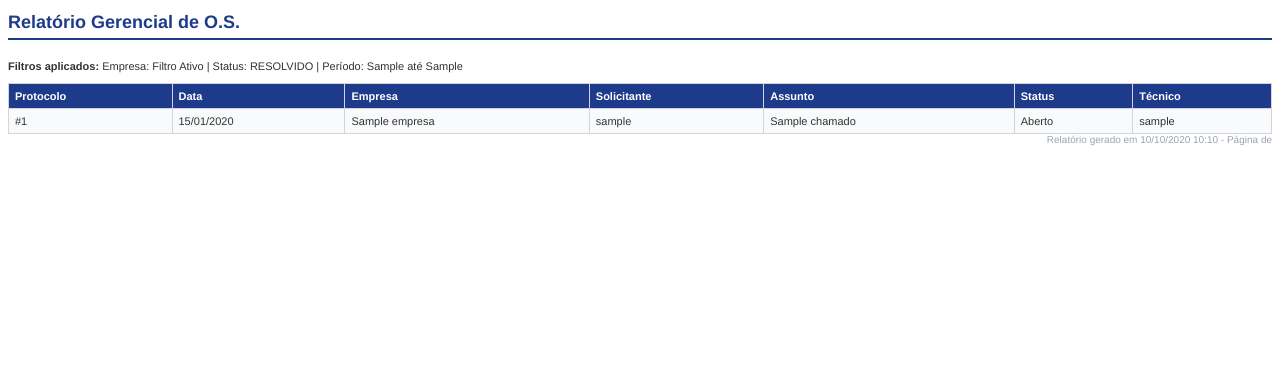
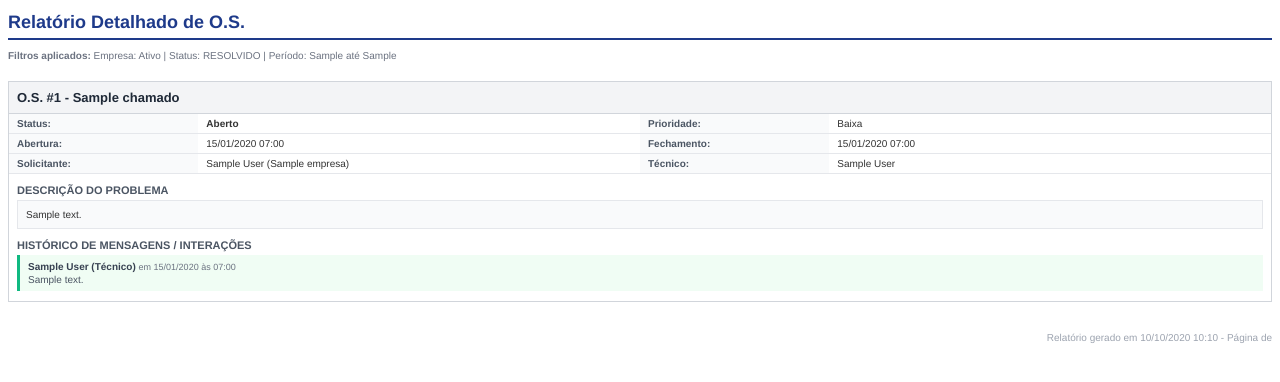
Before and after one commit to mod64bits/modos, a Django app: template templates/orders/relatorio_pdf.html in a window 1280 px wide. Shown: the top 382 px of the page. Run offline with Django 5.2, Linux system fonts and the light colour scheme; tables that the repository leaves empty hold one stand-in row (values such as "Sample post"); the template is opened without the code that fills it: values that come from a table or form of the project are taken from there, most other values are stand-ins (such as "Sample title", 1, 10 or a date in 2020); parts of the project's set-up code (start-up, migrations or seed data) failed here and were passed over; some libraries are stand-ins or nearby versions.

Commit message:
refatoracao de relatorio

```diff
--- a/modos/settings.py
+++ b/modos/settings.py
@@ -24,7 +24,7 @@ BASE_DIR = Path(__file__).resolve().parent.parent
 SECRET_KEY = "django-insecure-2*r!3#v-98kb3ca)*o(#*m47yi=w_b7om!!!=1!!7ukjusfhc#"
 
 # SECURITY WARNING: don't run with debug turned on in production!
-DEBUG = True
+DEBUG = False
 
 if DEBUG:
     ALLOWED_HOSTS = ["*"]
--- a/templates/orders/relatorio_pdf.html
+++ b/templates/orders/relatorio_pdf.html
@@ -4,61 +4,108 @@
     <meta charset="UTF-8">
     <style>
         @page {
-            size: A4 landscape; /* Paisagem para caber mais colunas */
-            margin: 1cm;
+            size: A4 portrait; /* Retrato para facilitar a leitura de textos longos */
+            margin: 1.5cm;
+            margin-bottom: 2.5cm; /* Garante que o conteúdo pare antes de invadir o rodapé */
             @frame footer_frame {
                 -pdf-frame-content: footer_content;
-                left: 50pt; width: 742pt; top: 570pt; height: 20pt;
+                left: 50pt; width: 512pt; bottom: 30pt; height: 20pt;
             }
         }
         body { font-family: Helvetica, sans-serif; font-size: 11px; color: #333; }
-        h1 { font-size: 18px; color: #1e3a8a; border-bottom: 2px solid #1e3a8a; padding-bottom: 5px; margin-bottom: 20px; }
-        .data-table { width: 100%; border-collapse: collapse; }
-        .data-table th { background-color: #1e3a8a; color: white; text-align: left; padding: 6px; border: 1px solid #d1d5db; }
-        .data-table td { padding: 6px; border: 1px solid #d1d5db; }
-        .row-even { background-color: #f9fafb; }
+        h1.main-title { font-size: 18px; color: #1e3a8a; border-bottom: 2px solid #1e3a8a; padding-bottom: 5px; margin-bottom: 10px; }
+        .filtros { font-size: 10px; color: #6b7280; margin-bottom: 20px; }
+
+        /* Estilos do Bloco de Cada Chamado */
+        .ticket-container { margin-bottom: 30px; border: 1px solid #d1d5db; background-color: #ffffff; }
+        .ticket-header { background-color: #f3f4f6; padding: 8px; font-size: 13px; font-weight: bold; color: #1f2937; border-bottom: 1px solid #d1d5db; }
+
+        .info-table { width: 100%; border-collapse: collapse; font-size: 10px; }
+        .info-table th { text-align: left; padding: 4px 8px; border-bottom: 1px solid #e5e7eb; background-color: #f9fafb; width: 15%; color: #4b5563;}
+        .info-table td { padding: 4px 8px; border-bottom: 1px solid #e5e7eb; width: 35%; }
+
+        .section-title { font-size: 11px; font-weight: bold; color: #4b5563; margin-top: 10px; margin-left: 8px; margin-bottom: 4px; text-transform: uppercase;}
+        .text-box { background-color: #f9fafb; padding: 8px; border: 1px solid #e5e7eb; font-size: 10px; margin: 0 8px 10px 8px; }
+
+        /* Estilos das Mensagens */
+        .comments-wrapper { margin: 0 8px 10px 8px; }
+        .comment-item { border-left: 3px solid #6366f1; padding-left: 8px; margin-bottom: 8px; font-size: 10px; }
+        .comment-item.tech { border-left-color: #10b981; background-color: #f0fdf4; padding: 6px 8px; }
+        .comment-header { font-weight: bold; color: #374151; margin-bottom: 2px; }
+        .comment-date { color: #6b7280; font-size: 9px; font-weight: normal; }
+        .comment-body { margin-top: 2px; color: #4b5563; }
+
         .footer { text-align: right; font-size: 10px; color: #9ca3af; }
     </style>
 </head>
 <body>
-    <h1>Relatório Gerencial de O.S.</h1>
+    <h1 class="main-title">Relatório Detalhado de O.S.</h1>
 
-    <p><strong>Filtros aplicados:</strong>
-        Empresa: {% if filtros.empresa %}Filtro Ativo{% else %}Todas{% endif %} |
+    <div class="filtros">
+        <strong>Filtros aplicados:</strong>
+        Empresa: {% if filtros.empresa %}Ativo{% else %}Todas{% endif %} |
         Status: {{ filtros.status|default:"Todos" }} |
         Período: {{ filtros.data_inicio|default:"Início" }} até {{ filtros.data_fim|default:"Hoje" }}
-    </p>
+    </div>
 
-    <table class="data-table">
-        <thead>
+    {% for order in chamados %}
+    <div class="ticket-container">
+        <div class="ticket-header">
+            O.S. #{{ order.numero }} - {{ order.titulo }}
+        </div>
+
+        <table class="info-table">
             <tr>
-                <th>Protocolo</th>
-                <th>Data</th>
-                <th>Empresa</th>
-                <th>Solicitante</th>
-                <th>Assunto</th>
-                <th>Status</th>
-                <th>Técnico</th>
+                <th>Status:</th>
+                <td><strong>{{ order.get_status_display }}</strong></td>
+                <th>Prioridade:</th>
+                <td>{{ order.get_prioridade_display }}</td>
             </tr>
-        </thead>
-        <tbody>
-            {% for order in chamados %}
-            <tr class="{% cycle 'row-even' '' %}">
-                <td>#{{ order.numero }}</td>
-                <td>{{ order.aberto_em|date:"d/m/Y" }}</td>
-                <td>{{ order.empresa.nome|truncatechars:15 }}</td>
-                <td>{{ order.solicitante.username }}</td>
-                <td>{{ order.titulo|truncatechars:35 }}</td>
-                <td>{{ order.get_status_display }}</td>
-                <td>{{ order.tecnico_atribuido.username|default:"--" }}</td>
+            <tr>
+                <th>Abertura:</th>
+                <td>{{ order.aberto_em|date:"d/m/Y H:i" }}</td>
+                <th>Fechamento:</th>
+                <td>{{ order.fechado_em|date:"d/m/Y H:i"|default:"--" }}</td>
             </tr>
-            {% empty %}
             <tr>
-                <td colspan="7" style="text-align: center;">Nenhum chamado encontrado para os filtros selecionados.</td>
+                <th>Solicitante:</th>
+                <td>{{ order.solicitante.get_full_name|default:order.solicitante.username }} ({{ order.empresa.nome }})</td>
+                <th>Técnico:</th>
+                <td>{{ order.tecnico_atribuido.get_full_name|default:"Não atribuído" }}</td>
             </tr>
+        </table>
+
+        <div class="section-title">Descrição do Problema</div>
+        <div class="text-box">
+            {{ order.descricao|linebreaksbr }}
+        </div>
+
+        {% if order.comentarios.all %}
+        <div class="section-title">Histórico de Mensagens / Interações</div>
+        <div class="comments-wrapper">
+            {% for comentario in order.comentarios.all %}
+            <div class="comment-item {% if comentario.autor.is_staff %}tech{% endif %}">
+                <div class="comment-header">
+                    {{ comentario.autor.get_full_name|default:comentario.autor.username }}
+                    {% if comentario.autor.is_staff %}(Técnico){% else %}(Cliente){% endif %}
+                    <span class="comment-date">em {{ comentario.criado_em|date:"d/m/Y \à\s H:i" }}</span>
+                </div>
+                <div class="comment-body">{{ comentario.texto|linebreaksbr }}</div>
+            </div>
             {% endfor %}
-        </tbody>
-    </table>
+        </div>
+        {% endif %}
+
+        {% if order.status == 'RESOLVIDO' or order.status == 'CANCELADO' %}
+        <div class="section-title">Laudo Técnico Final</div>
+        <div class="text-box" style="background-color: #f0fdf4; border-color: #a7f3d0;">
+            {{ order.relatorio_tecnico|default:"Nenhum laudo registrado pelo técnico."|linebreaksbr }}
+        </div>
+        {% endif %}
+    </div>
+    {% empty %}
+    <p style="text-align: center; color: #6b7280; padding: 20px;">Nenhum chamado encontrado para os filtros selecionados.</p>
+    {% endfor %}
 
     <div id="footer_content" class="footer">
         Relatório gerado em {{ data_geracao|date:"d/m/Y H:i" }} - Página <pdf:pagenumber> de <pdf:pagecount>
```
Also changed, not shown: apps/orders/views.py (+107 -61 lines), README.md, theme/static/css/dist/styles.css, 1 other file.
